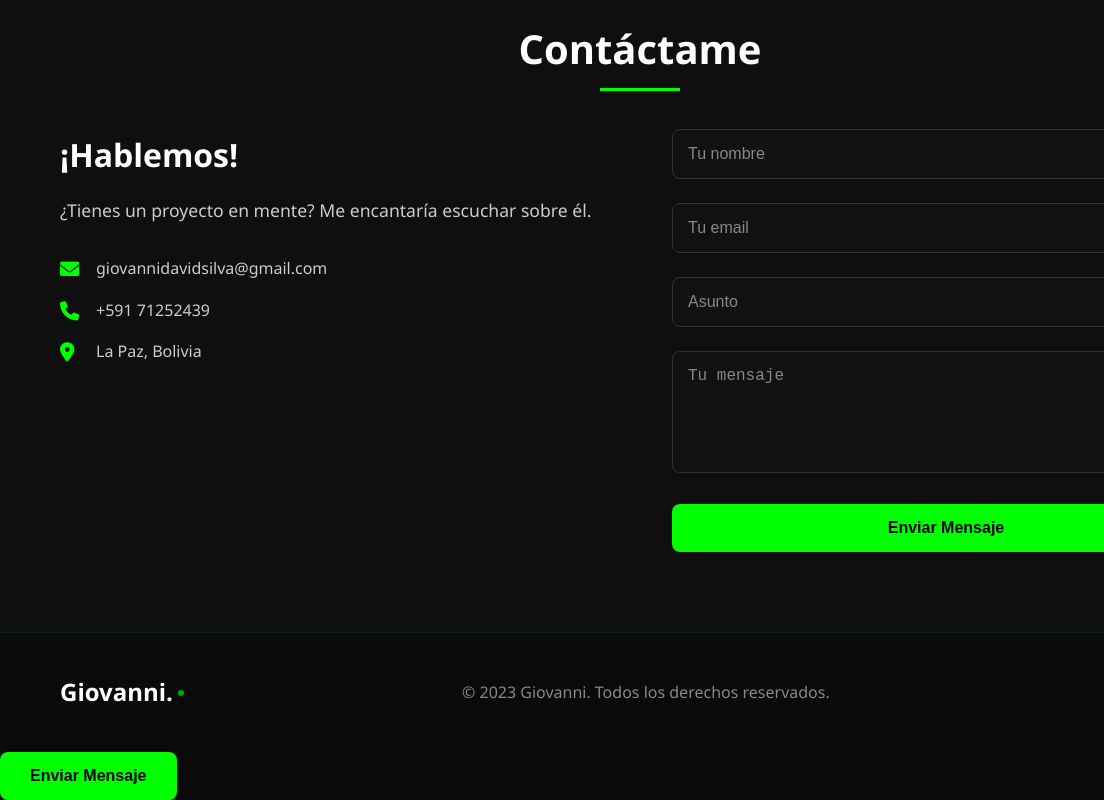
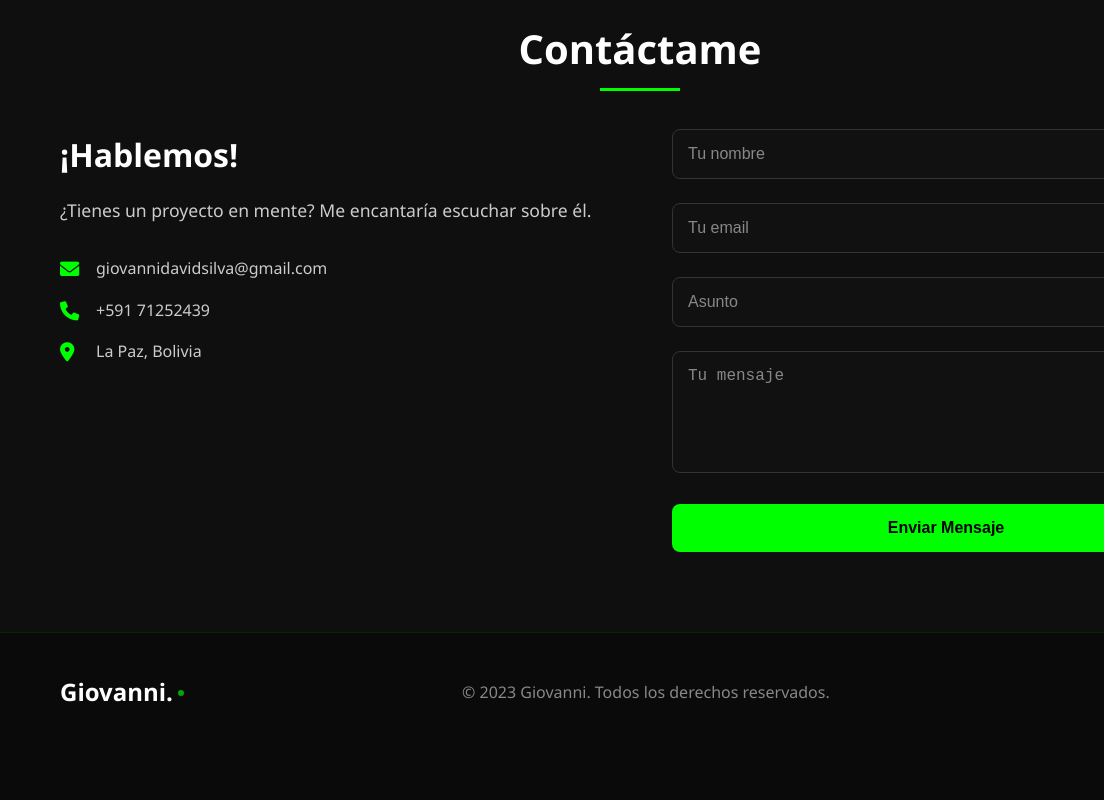
Before and after one commit to GiovanniSilvaproject/portafolio, a plain HTML site: page index.html in a window 1280 px wide. Shown: the part 3756-4556 px from the top of the page, 0-1104 px from the left. After the commit the page ends 4508 px from the top, so only its background shows below. Drawn offline with Linux system fonts and the light colour scheme.

Commit message:
Update index.html

```diff
--- a/index.html
+++ b/index.html
@@ -313,7 +313,6 @@
     <script src="script.js"></script>
 </body>
 </html>
-                <button type="submit" class="submit-btn">Enviar Mensaje</button>
             </form>
         </div>
     </div>
```
